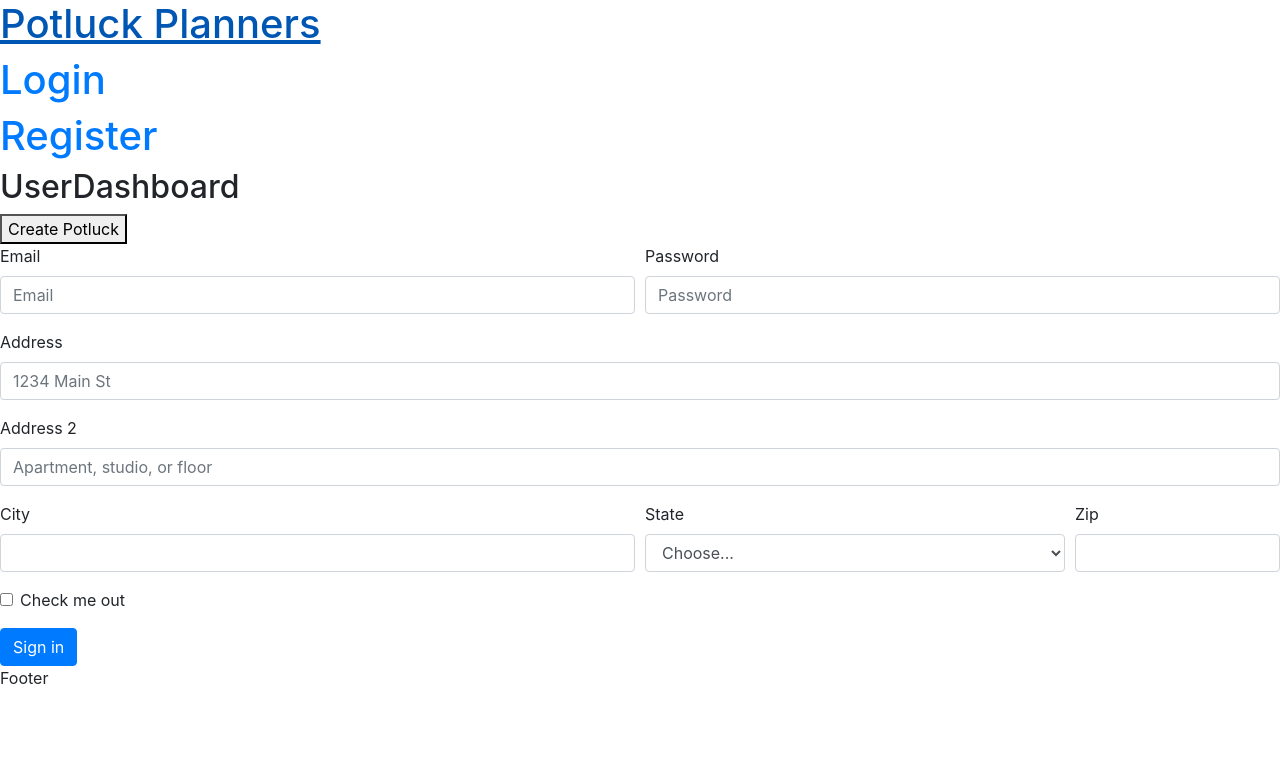
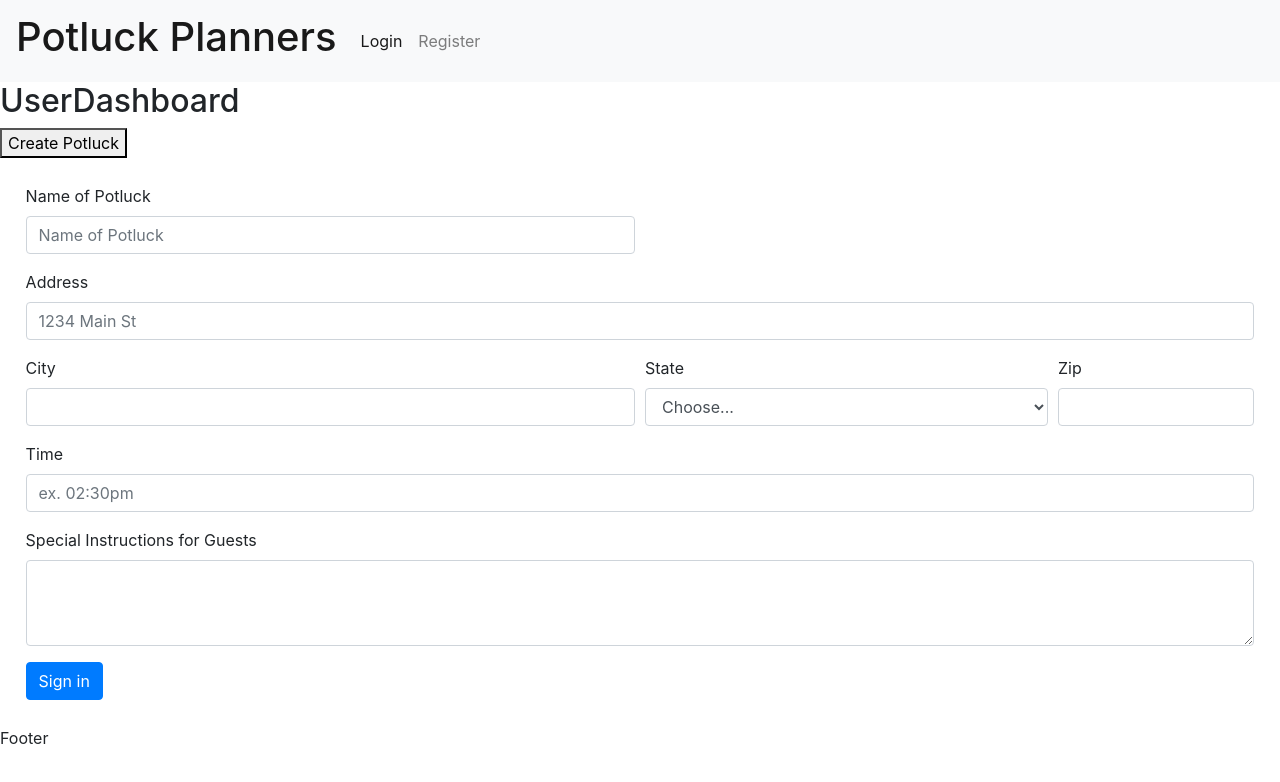
Before and after one commit to Build-Week-Pot/front-end, a React (Create React App) app in the folder front-end/: page /create in a window 1280 px wide. Shown: the top 782 px of the page. Built offline with nearby package versions, Linux system fonts and the light colour scheme.

Commit message:
created form for potluck

```diff
--- a/front-end/src/components/Footer.js
+++ b/front-end/src/components/Footer.js
@@ -1,6 +1,3 @@
-import { Link, Route, Switch } from 'react-router-dom';
-
-
 export default function Footer(){
 
     return(
--- a/front-end/src/components/Form.js
+++ b/front-end/src/components/Form.js
@@ -1,24 +1,18 @@
+import './_form.css';
+
 export default function Form() {
 
     return(
-        <form>
+<form class="form">
   <div class="form-row">
     <div class="form-group col-md-6">
-      <label for="inputEmail4">Email</label>
-      <input type="email" class="form-control" id="inputEmail4" placeholder="Email"/>
-    </div>
-    <div class="form-group col-md-6">
-      <label for="inputPassword4">Password</label>
-      <input type="password" class="form-control" id="inputPassword4" placeholder="Password"/>
+      <label for="inputPassword4">Name of Potluck</label>
+      <input type="password" class="form-control" id="inputPassword4" placeholder="Name of Potluck"/>
     </div>
   </div>
   <div class="form-group">
     <label for="inputAddress">Address</label>
     <input type="text" class="form-control" id="inputAddress" placeholder="1234 Main St"/>
-  </div>
-  <div class="form-group">
-    <label for="inputAddress2">Address 2</label>
-    <input type="text" class="form-control" id="inputAddress2" placeholder="Apartment, studio, or floor"/>
   </div>
   <div class="form-row">
     <div class="form-group col-md-6">
@@ -38,12 +32,12 @@ export default function Form() {
     </div>
   </div>
   <div class="form-group">
-    <div class="form-check">
-      <input class="form-check-input" type="checkbox" id="gridCheck"/>
-      <label class="form-check-label" for="gridCheck">
-        Check me out
-      </label>
-    </div>
+    <label for="inputDate">Time</label>
+    <input type="text" class="form-control" id="inputDate" placeholder="ex. 02:30pm"/>
+  </div>
+  <div class="form-group">
+    <label for="special_instructions">Special Instructions for Guests</label>
+    <textarea class="form-control" id="special_instructions" rows="3"></textarea>
   </div>
   <button type="submit" class="btn btn-primary">Sign in</button>
 </form>
--- a/front-end/src/components/Header.js
+++ b/front-end/src/components/Header.js
@@ -5,13 +5,26 @@ import UserDashboard from './UserDashboard';
 
 
 export default function Header(){
-
-    return(
-    <div>
-        <nav>
+/**
+ * <nav>
             <Link to="/"><h1>Potluck Planners</h1></Link>
             <Link to="/login"><h1>Login</h1></Link>
             <Link to="/register"><h1>Register</h1></Link>
+        </nav>
+ */
+    return(
+    <div>
+        <nav class="navbar navbar-expand navbar-light bg-light">
+            <Link to="/" class='navbar-brand'><h1>Potluck Planners</h1></Link>
+
+            <ul class="navbar-nav">
+                <li class="nav-item active">
+                    <Link to="/login" class="nav-link" href="#">Login <span class="sr-only">(current)</span></Link>
+                </li>
+                <li class="nav-item">
+                    <Link to="/register"class="nav-link" href="#">Register</Link>
+                </li>
+            </ul>
         </nav>
 
 
--- a/front-end/src/components/Login.js
+++ b/front-end/src/components/Login.js
@@ -1,6 +1,3 @@
-
-
-
 export default function Login(){
 
     return(
--- /dev/null
+++ b/front-end/src/components/_form.css
@@ -0,0 +1,3 @@
+.form{
+    margin: 2%;
+}
```
